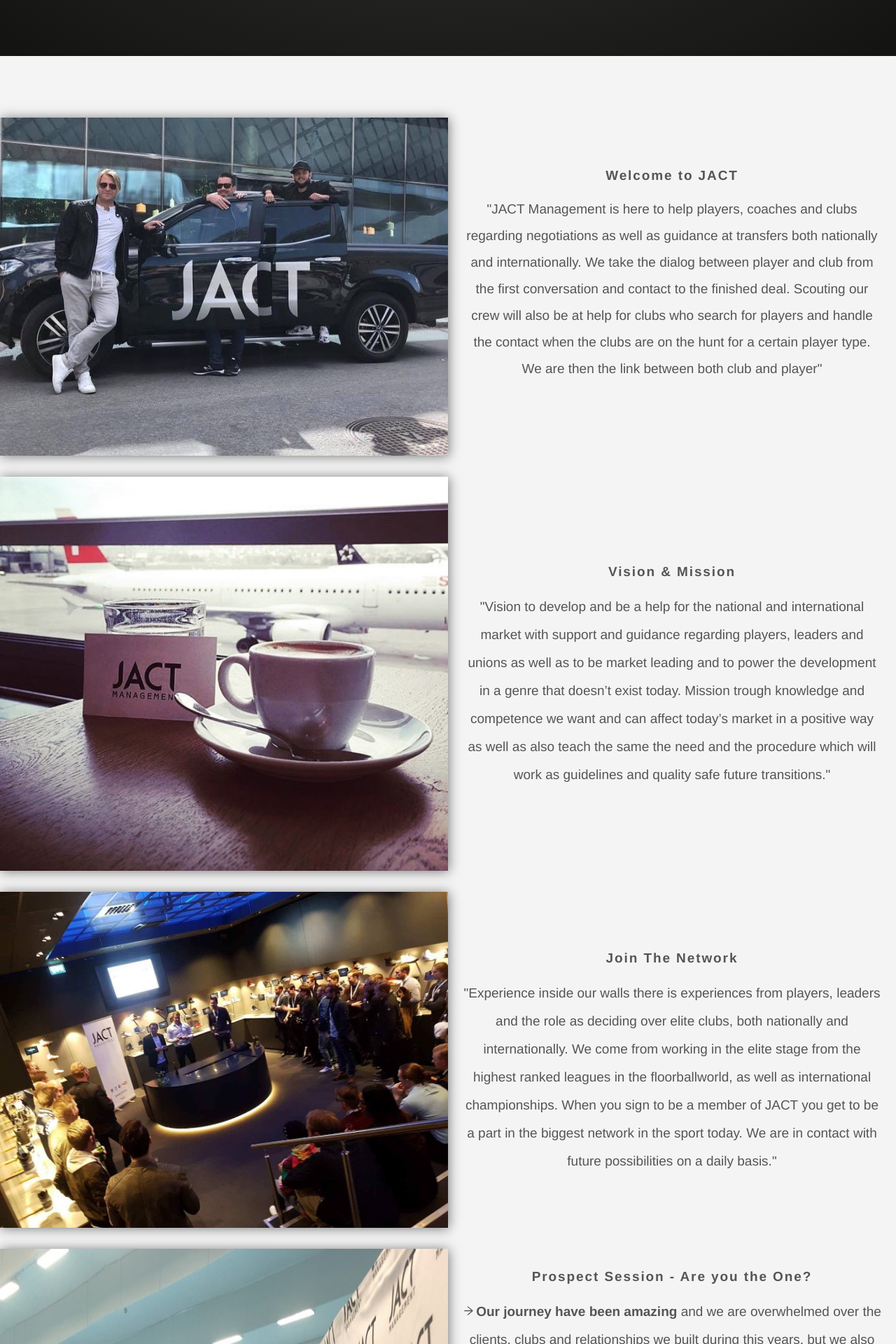
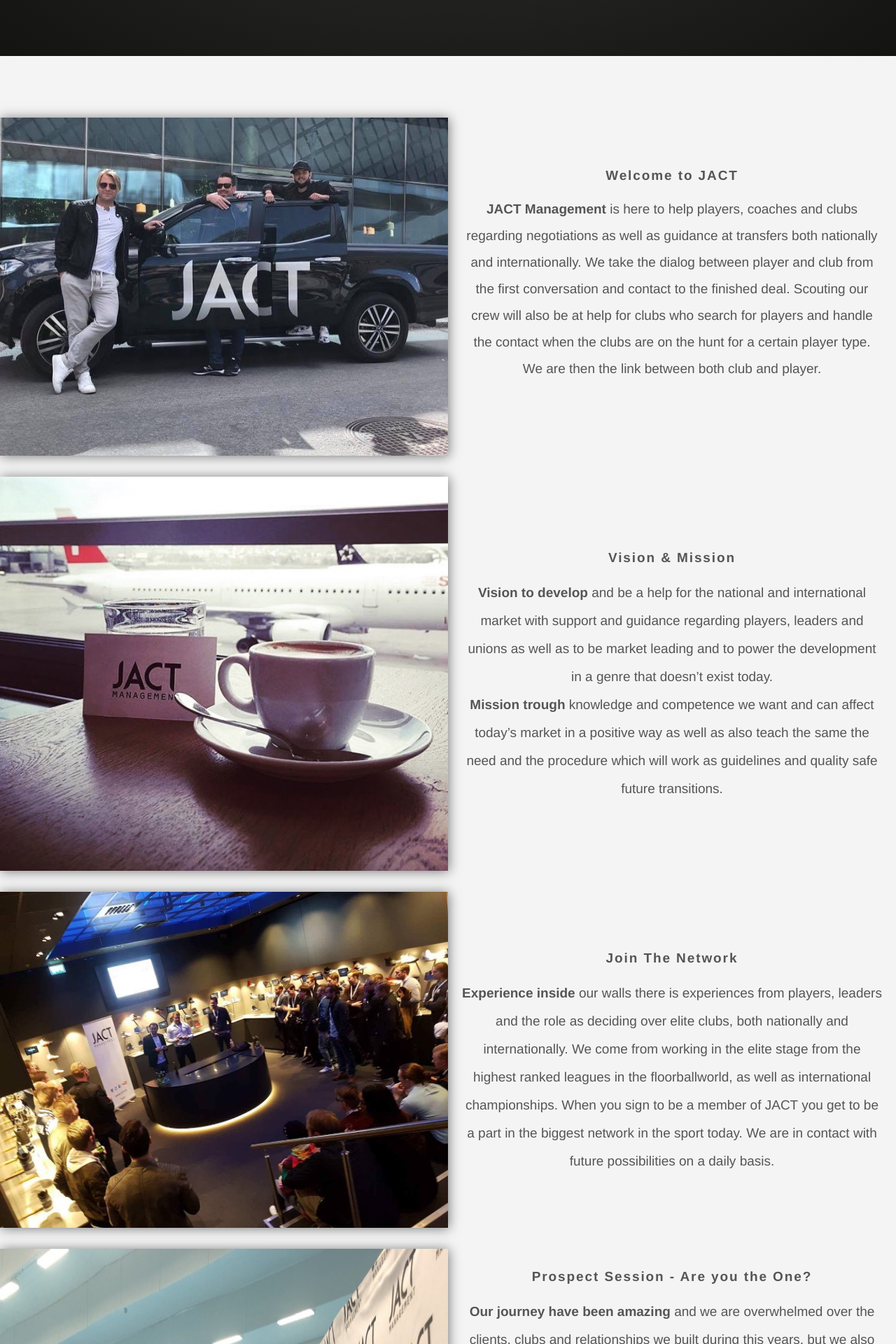
Before and after one commit to chrisMalm/jact-client, a React (Create React App) app: page / in a window 1280 px wide. Shown: the part 720-2640 px from the top of the page at 70% size. Built offline with nearby package versions, Linux system fonts and the light colour scheme.

Commit message:
css fix for mobile view again

```diff
--- a/src/components/BookUsForLectures/BookUsForLectures.js
+++ b/src/components/BookUsForLectures/BookUsForLectures.js
@@ -12,18 +12,31 @@
       </div>
       <div className={classes.bookUsText}>
         <span className={classes.titleBookUs}>Book Us For Lecture</span>
-        After getting emails from different people from clubs and Floorball schools
+        <div>
+        <b>
+          After getting emails&nbsp;
+          </b>
+           from different people from clubs and Floorball schools
         asking us if we could come to them and have lectures about what we do and
         how we do it, we think it’s great signals that we doing things right.<br></br>
-        So we have now a sculptured presentation for the ones who needs/wants us
+        <b>
+        So we have now&nbsp;
+          </b> a sculptured presentation for the ones who needs/wants us
         to give them a behind the scenes picture of a negotiation and also when we
         do the matchmaking between different clubs and players.<br></br>
-        We believe that the more people we can reach out to and give the 360 angel
+        <b>
+        We believe&nbsp;
+        </b>
+        that the more people we can reach out to and give the 360 angel
         and perspective of the complexity with a contract, transfer and the things
         you need to do to make everybody happy - the more we help our sport to reach
         the place we want to come to.<br></br>
-        So are you as a club or a school interesting in this string in JACT,
+        <b>
+        So are you&nbsp;
+        </b>
+         as a club or a school interesting in this string in JACT,
         just email us and we can talk about making it happen!
+        </div>
       </div>
     </div>
   );
--- a/src/components/FindYourAventure/FindYourAdventure.js
+++ b/src/components/FindYourAventure/FindYourAdventure.js
@@ -13,9 +13,17 @@
       </div>
       <div id='adventure' className={classes.visionAndMissionText}>
         <span className={classes.titleVm}>Vision & Mission</span>
-      "Vision to develop and be a help for the national and international market with support and guidance regarding players, leaders and unions as well as to be market leading and to power the development in a genre that doesn’t exist today.
-Mission trough knowledge and competence we want and can affect today’s market in a positive way as well as also teach the same the need and the procedure which will work as guidelines and quality safe future transitions."
+        <div>
+<b>
+Vision to develop&nbsp;
+</b>
 
+       and be a help for the national and international market with support and guidance regarding players, leaders and unions as well as to be market leading and to power the development in a genre that doesn’t exist today.<br></br>
+       <b>
+       Mission trough&nbsp;
+       </b>
+ knowledge and competence we want and can affect today’s market in a positive way as well as also teach the same the need and the procedure which will work as guidelines and quality safe future transitions.
+</div>
       </div>
     </div>
   );
--- a/src/components/JactProspectSessions/JactProspectSessions.js
+++ b/src/components/JactProspectSessions/JactProspectSessions.js
@@ -16,7 +16,6 @@
 <div className={classes.prospectText}>
  <span className={classes.titleProspect}>Prospect Session - Are you the One?</span>
  <div className={classes.paragraph}>
-   <AiOutlineArrowRight style={{marginBottom: "5px", paddingRight: '2px'}}/>
     <b>
       Our journey have been amazing&nbsp;
    </b>
@@ -25,7 +24,6 @@
      players so we can help the teams that wants player-this is our way to try help and fix it
  </div>
  <div className={classes.paragraph}>
- <AiOutlineArrowRight style={{marginBottom: "5px", paddingRight: '2px'}}/>
 
 <b>
 A lot of people email&nbsp;
@@ -36,7 +34,6 @@
     forum to see you and get to know the person holding the floorball stick.<br></br>
     </div>
     <div className={classes.paragraph}>
-    <AiOutlineArrowRight style={{marginBottom: "5px", paddingRight: '2px'}}/>
 
     <b>
  We are always searching new players&nbsp;
@@ -47,7 +44,6 @@
 
 
  <div className={classes.paragraph}>
- <AiOutlineArrowRight style={{marginBottom: "5px", paddingRight: '2px'}}/>
 <b>
 You need either&nbsp;
 </b>
@@ -57,7 +53,6 @@
    who have the opportunitie the chance for a new adventure.<br></br>
  </div>
  <div className={classes.paragraph}>
- <AiOutlineArrowRight style={{marginBottom: "5px", paddingRight: '2px'}}/>
 
    <b>
    Email us today&nbsp;
--- a/src/components/JoinTheNetwork/JoinTheNetwork.js
+++ b/src/components/JoinTheNetwork/JoinTheNetwork.js
@@ -12,11 +12,15 @@
       </div>
       <div className={classes.networkText}>
        <span className={classes.titleNetwork}>Join The Network</span>
-"Experience inside our walls there is experiences from players, leaders and the role as deciding over elite clubs, both nationally and internationally. We come from working in the elite stage from the highest ranked leagues in the floorballworld, as well as international championships.
-When you sign to be a member of JACT you get to be a part in the biggest network in the sport today. We are in contact with future possibilities on a daily basis."
+       <div>
+         <b>
+         Experience inside&nbsp;
+         </b>
+ our walls there is experiences from players, leaders and the role as deciding over elite clubs, both nationally and internationally. We come from working in the elite stage from the highest ranked leagues in the floorballworld, as well as international championships.
+When you sign to be a member of JACT you get to be a part in the biggest network in the sport today. We are in contact with future possibilities on a daily basis.
 
       </div>
-
+      </div>
     </div>
   );
 };
--- a/src/components/WelcomeToJact/WelcomeToJact.js
+++ b/src/components/WelcomeToJact/WelcomeToJact.js
@@ -13,10 +13,15 @@
       </div>
       <div className={classes.welcomeText}>
        <span className={classes.tilteWelcome}>Welcome to JACT</span>
-      "JACT Management is here to help players, coaches and clubs regarding negotiations as well as guidance at transfers both nationally and internationally.
+       <div>
+        <b>
+        JACT Management&nbsp;
+        </b>
+
+       is here to help players, coaches and clubs regarding negotiations as well as guidance at transfers both nationally and internationally.
 We take the dialog between player and club from the first conversation and contact to the finished deal.
-Scouting our crew will also be at help for clubs who search for players and handle the contact when the clubs are on the hunt for a certain player type. We are then the link between both club and player"
-
+Scouting our crew will also be at help for clubs who search for players and handle the contact when the clubs are on the hunt for a certain player type. We are then the link between both club and player.
+</div>
       </div>
     </div>
 
```
Also changed, not shown: src/components/Q&A/QandA.js (+2 -5 lines).
